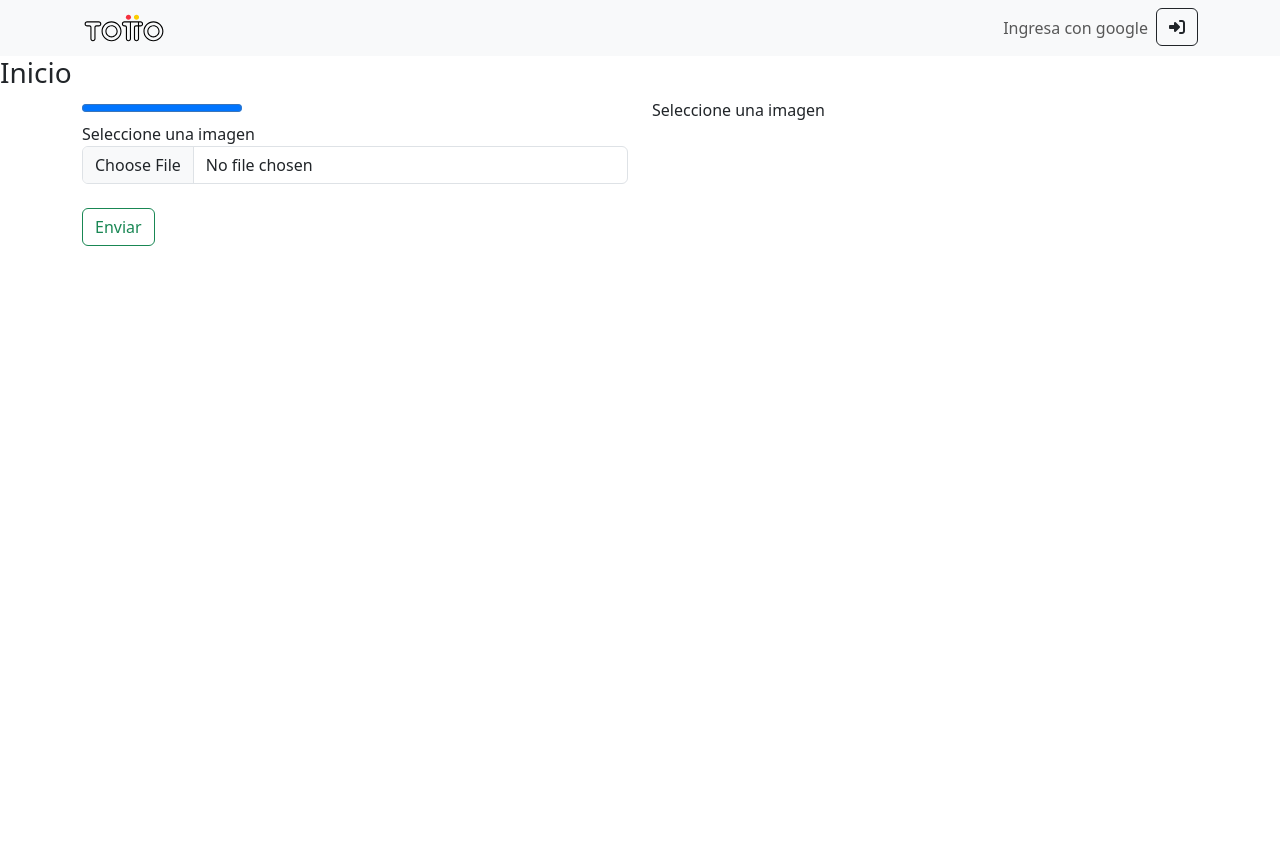
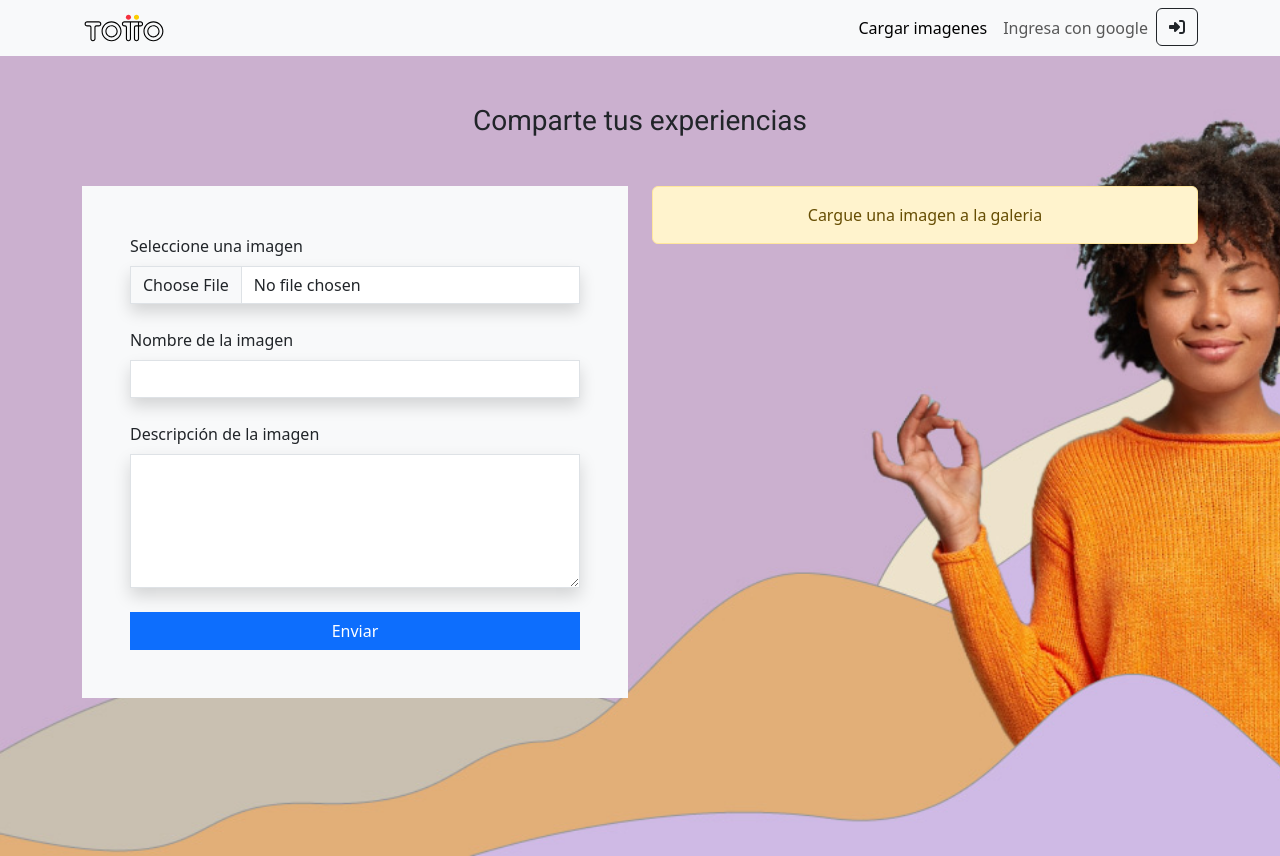
Before and after one commit to alexandergonzalezsaavedra/una-aventura-digital, a React (Create React App) app: page /cargar-imagenes in a window 1280 px wide. Before the commit the page ends 800 px from the top, so only its background shows below. Built offline with nearby package versions, Linux system fonts and the light colour scheme.

Commit message:
Implemente react router dom

```diff
--- a/src/App.js
+++ b/src/App.js
@@ -1,15 +1,26 @@
 import Menu from "./Components/01-Menu/Menu.Module"
-import UpLoadImg from "./Components/04-upLoad/upLoadImg";
-// Firebase
+// React Router
+import { BrowserRouter as Router, Routes, Route } from "react-router-dom";
+//Paginas
+import PageCargarImagenes from "./Pages/CargarImagenes/PageCargarImagenes";
 
-const App = ({ db }) => {
+
+const App = () => {
+  return (
+    <Router>
+      <Menu />
+      <Routes>
+        <Route path="/" element={<Home />} />
+        <Route path="/cargar-imagenes" element={<PageCargarImagenes />} />
+      </Routes>
+    </Router>
+  )
+}
+
+const Home = () => {
   return (
     <>
-      <Menu />
-      <h3>
-        Inicio
-      </h3>
-      <UpLoadImg />
+      Inicio
     </>
   );
 }
--- a/src/Components/01-Menu/Menu.Module.jsx
+++ b/src/Components/01-Menu/Menu.Module.jsx
@@ -2,20 +2,25 @@ import React from 'react'
 import { useSelector } from 'react-redux';
 import IconoTotto from './icono/icono.Module'
 import BtnLogInLogOut from './IngresoUsuario/BtnLogInLogOut.Module'
+import { NavLink, Link } from "react-router-dom";
 const Menu = () => {
     const { displayName } = useSelector(state => state.dataUsuario)
     return (
         <nav className="navbar navbar-expand-lg navbar-light bg-light">
             <div className="container">
-                <a href="/" className="navbar-brand fs-3 ubuntu" rel="noreferrer">
+                <Link to="/" className="navbar-brand fs-3">
                     <IconoTotto />
-                </a>
+                </Link>
                 <button className="navbar-toggler" type="button" data-bs-toggle="collapse" data-bs-target="#navbarTogglerDemo02" aria-controls="navbarTogglerDemo02" aria-expanded="false" aria-label="Toggle navigation">
                     <span className="navbar-toggler-icon"></span>
                 </button>
                 <div className="collapse navbar-collapse w-100" id="navbarTogglerDemo02">
                     <div className="d-flex justify-content-end w-100">
                         <ul className="navbar-nav">
+                            <NavLink to="/cargar-imagenes" className="nav-link">
+                                Cargar imagenes
+                            </NavLink>
+
                             <li className="nav-item">
                                 <div className="nav-link">
                                     {displayName === "" ? "Ingresa con google" : displayName}
--- a/src/Components/04-upLoad/upLoadImg.jsx
+++ b/src/Components/04-upLoad/upLoadImg.jsx
@@ -2,13 +2,14 @@ import { getStorage, ref, uploadBytes, getDownloadURL } from "firebase/storage";
 import { collection, addDoc } from "firebase/firestore";
 import { db } from "../../index"
 import { useState } from "react";
+import { useSelector } from "react-redux";
 const UpLoadImg = () => {
+    let { displayName } = useSelector(state => state.dataUsuario)
     const [rutaImg, setRutaImg] = useState("")
     const stateUploadImage = {
-        usuario: "",
-        upLoadValue: 100,
         picture: rutaImg
     }
+    const [mostrarInfo, setMostrarInfo] = useState([])
     const [imagenStorage, setImagenStorage] = useState()
     const [imagenElegida, setImagenElegida] = useState()
     const handleUpload = (e) => {
@@ -18,72 +19,79 @@ const UpLoadImg = () => {
         setImagenElegida(file)
         setImagenStorage(storageRef)
     }
-    console.log(db)
+    const nuevaImagen = () => {
+        document.querySelector("#formularioImagenes").classList.remove("d-none")
+        document.querySelector("#cargarNuevaImagen").classList.add("d-none")
+        document.querySelector("#imagenCargada").value = ""
+        document.querySelector("#nombreImagen").value = ""
+        document.querySelector("#descripcionImagen").value = ""
+    }
     const handleUploadImage = async (e) => {
         e.preventDefault()
-
-
         uploadBytes(imagenStorage, imagenElegida).then((snapshot) => {
+            console.log(snapshot.metadata)
             getDownloadURL(ref(imagenStorage))
                 .then((url) => {
-                    // const xhr = new XMLHttpRequest();
-                    // xhr.responseType = 'blob';
-                    // xhr.onload = () => {
-                    //     const blob = xhr.response;
-                    //     console.log("secargo la imagen" + blob)
-                    // };
-                    // xhr.open('GET', url);
-                    // xhr.send();
                     setRutaImg(url)
+                    const nuevaInfo = {
+                        usuario: displayName,
+                        nombreImagen: document.querySelector("#nombreImagen").value,
+                        rutaImagen: url,
+                        fechaCarga: snapshot.metadata.updated,
+                        descripcion: document.querySelector("#descripcionImagen").value,
+                        comentarios: [],
+                    }
+                    const colleccion = collection(db, "fotos-cargadas")
+                    addDoc(colleccion, nuevaInfo)
+                    setMostrarInfo({
+                        usuario: displayName,
+                        nombreImagen: document.querySelector("#nombreImagen").value,
+                        rutaImagen: url,
+                        fechaCarga: snapshot.metadata.updated,
+                        descripcion: document.querySelector("#descripcionImagen").value,
+                        comentarios: [],
+                    })
                 })
                 .catch((error) => {
                     console.log(error)
                 });
         });
-
-        const nuevaInfo = {
-            usuario: "prueba",
-            nombreImagen: "",
-            rutaImagen: "alexander",
-            fechaCarga: "",
-            descripcion: ""
+        document.querySelector("#formularioImagenes").classList.add("d-none")
+        document.querySelector("#cargarNuevaImagen").classList.remove("d-none")
     }
-        const colleccion = collection(db, "fotos-cargadas")
-        addDoc(colleccion, nuevaInfo)
-    }
-    // function agregar() {
-    //     db.collection("fotos-cargadas").add({
-    //         usuario: "prueba",
-    //         nombreImagen: "",
-    //         rutaImagen: "alexander",
-    //         fechaCarga: "",
-    //         descripcion: ""
-    //     })
-    // }
-    // console.log(db)
-    // const agregarInfo = () => {
-    //     addDoc(collection(db, "fotos-cargadas"), {
-    //         usuario: "",
-    //         nombreImagen: "",
-    //         rutaImagen: rutaImg,
-    //         fechaCarga: "",
-    //         descripcion: ""
-    //     });
-    // }
     return (
+        <section className="cont-formulario-carga py-5">
             <div className="container">
+                <h3 className="text-center mb-5">
+                    Comparte tus experiencias
+                </h3>
                 <div className="row">
                     <div className="col-sm-6">
+                        <div className="bg-light p-5" id="formularioImagenes">
                             <form onSubmit={handleUploadImage}>
-                        <progress value={stateUploadImage.upLoadValue} max="100"></progress>
+                                <label className="form-label">Seleccione una imagen</label>
+                                <input type="file" id="imagenCargada" className="form-control shadow border border-1 rounded-0" onChange={handleUpload} required />
                                 <br />
-                        <label>Seleccione una imagen</label>
-                        <input type="file" className="form-control" onChange={handleUpload} />
+                                <label className="form-label">Nombre de la imagen</label>
+                                <input type="text" id="nombreImagen" className="form-control shadow border border-1 rounded-0" required />
                                 <br />
-                        <button className="btn btn-outline-success">
+                                <label className="form-label">Descripción de la imagen</label>
+                                <textarea className="form-control shadow border border-1 rounded-0" rows="5" id="descripcionImagen" name="text" required></textarea>
+                                <br />
+                                <button className="btn btn-primary w-100 rounded-0">
                                     Enviar
                                 </button>
                             </form>
+                        </div>
+                        <div className="d-none p-5" id="cargarNuevaImagen">
+                            <div className="alert alert-info w-100 text-center" role="alert">
+                                La imagen se cargo con exito
+                            </div>
+                            <br />
+                            <button className="btn btn-primary w-100" onClick={nuevaImagen}>
+                                Cargar Nueva imagen
+                            </button>
+                        </div>
                     </div>
                     <div className="col-sm-6">
                         {
@@ -91,27 +99,43 @@ const UpLoadImg = () => {
                                 if (stateUploadImage.picture === "") {
                                     return (
                                         <>
-                                        <p>
-                                            Seleccione una imagen
-                                        </p>
+                                            <div className="alert alert-warning text-center" role="alert">
+                                                Cargue una imagen a la galeria
+                                            </div>
                                         </>
                                     )
                                 } else {
                                     return (
                                         <>
-                                        <p>
-                                            Imagen cargada
+                                            <div className="card">
+                                                <div className="card-header bg-light">
+                                                    <p className="fs-4 text-center my-0">
+                                                        <strong>
+                                                            {mostrarInfo.nombreImagen}
+                                                        </strong>
                                                     </p>
-                                        <img width="100%" height="auto" src={rutaImg} alt="nombre" />
+                                                </div>
+                                                <div className="card-body">
+                                                    <div className="text-center">
+                                                        <img className="img-thumbnail mx-auto" width="350" height="auto" src={rutaImg} alt={mostrarInfo.nombreImagen} />
+                                                    </div>
+                                                    <br />
+                                                    <p className="p-3">
+                                                        {mostrarInfo.descripcion}
+                                                    </p>
+                                                </div>
+                                            </div>
                                         </>
                                     )
                                 }
                             })()
                         }
+                    </div>
+
 
                 </div>
             </div>
-        </div>
+        </section>
     )
 }
 export default UpLoadImg
--- /dev/null
+++ b/src/Pages/CargarImagenes/PageCargarImagenes.jsx
@@ -0,0 +1,12 @@
+import React from 'react'
+import UpLoadImg from '../../Components/04-upLoad/upLoadImg'
+
+const PageCargarImagenes = () => {
+    return (
+        <div>
+            <UpLoadImg />
+        </div>
+    )
+}
+
+export default PageCargarImagenes
--- a/src/index.css
+++ b/src/index.css
@@ -1,5 +1,15 @@
+@import url("https://fonts.googleapis.com/css2?family=Roboto:ital,wght@0,100;0,300;0,400;0,500;0,700;0,900;1,100;1,300;1,400;1,500;1,700;1,900&display=swap");
+h3 {
+  font-family: "Roboto", sans-serif;
+  font-weight: 400;
+}
 .w-logo-menu {
   display: table;
   width: 130;
   height: 28px;
 }
+.cont-formulario-carga {
+  min-height: 100vh;
+  background: url("./Img/formulario-carga/el-cuerpo-banner-fondo.jpg") no-repeat;
+  background-size: cover;
+}
```
Also changed, not shown: src/Img/formulario-carga/el-cuerpo-banner-fondo.jpg (added). Lines whose indentation alone changed are shown as unchanged.
